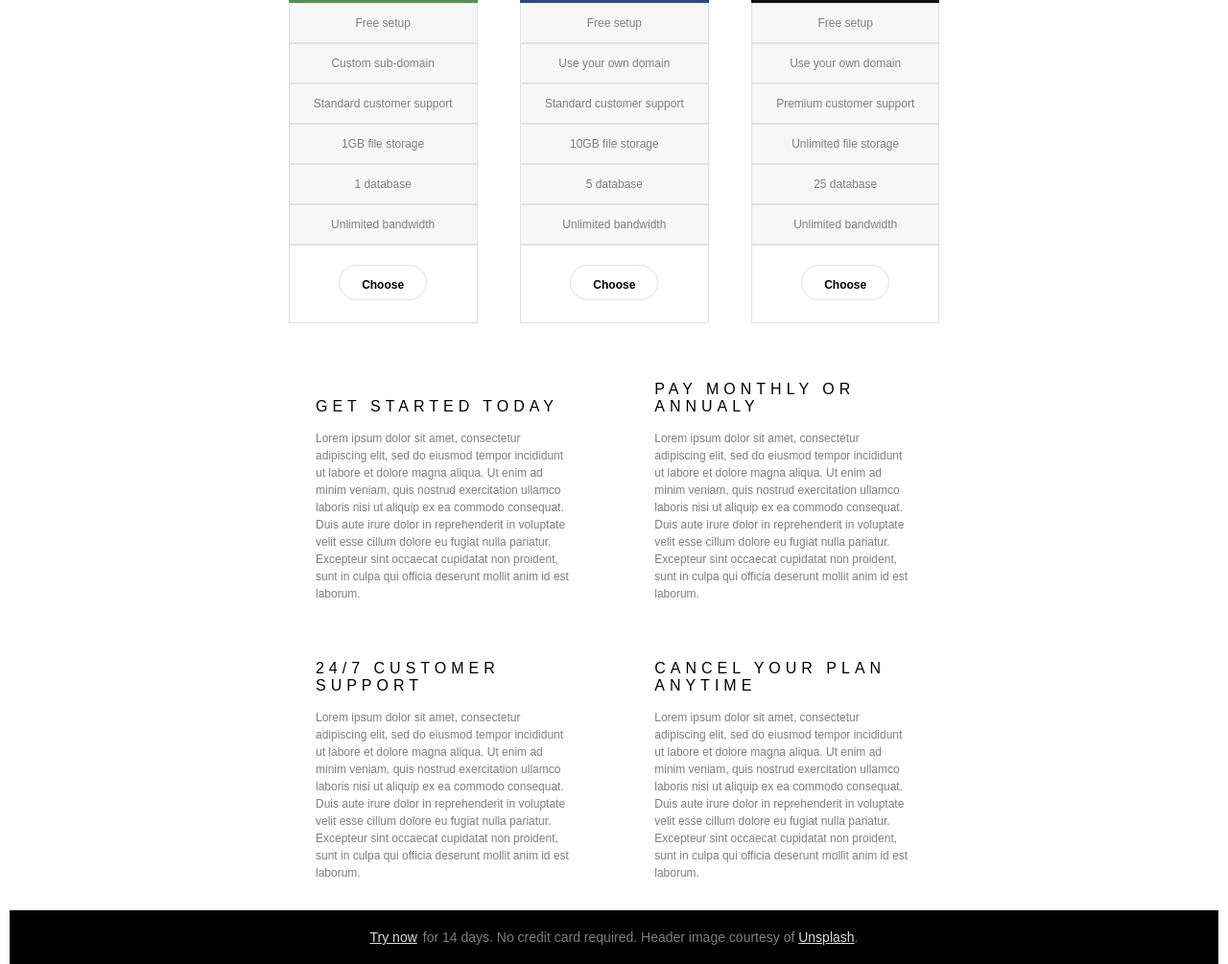
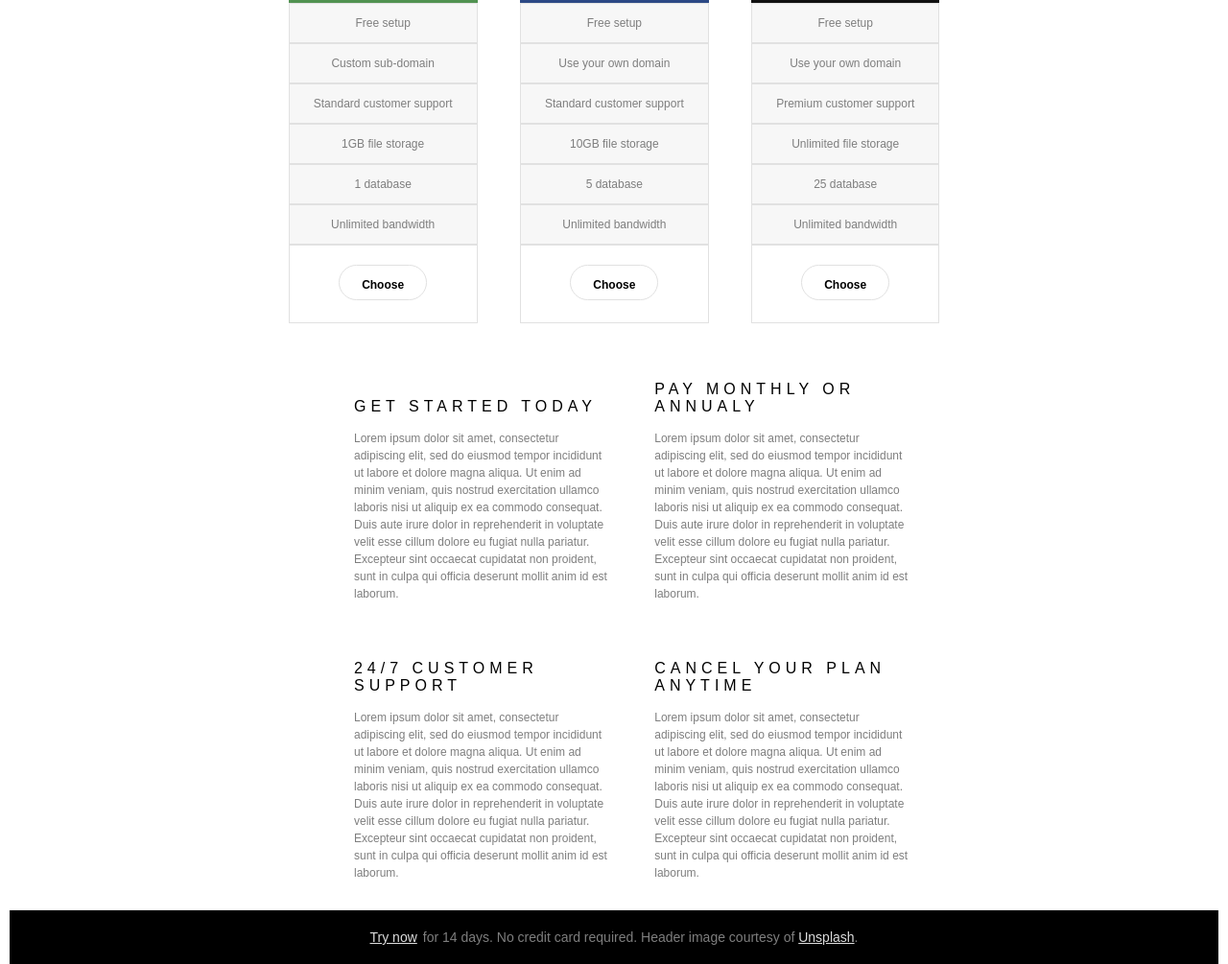
Before and after one commit to BenHand/responsive_site, a plain HTML site: page dist/index.html in a window 1280 px wide. Shown: the part 740-1745 px from the top of the page at 96% size. Drawn offline with Linux system fonts and the light colour scheme.

Commit message:
save beore paragraph alter attempt

```diff
--- a/dist/css/style.css
+++ b/dist/css/style.css
@@ -203,7 +203,8 @@ footer a {
     font-size: 14px;
     text-align: left;
     margin-bottom: 0px;
-    margin-top: 60px; }
+    margin-top: 60px;
+    margin-right: 0px; }
   .paragraph-head {
     font-size: 16px;
     max-width: 440px; }
--- a/dist/css/style.scss
+++ b/dist/css/style.scss
@@ -220,6 +220,7 @@ footer {
 		text-align: left;
 		margin-bottom: 0px;
 		margin-top: 60px;
+		margin-right: 0px;
 	}
 	.paragraph-head{
 		font-size: 16px;
```
